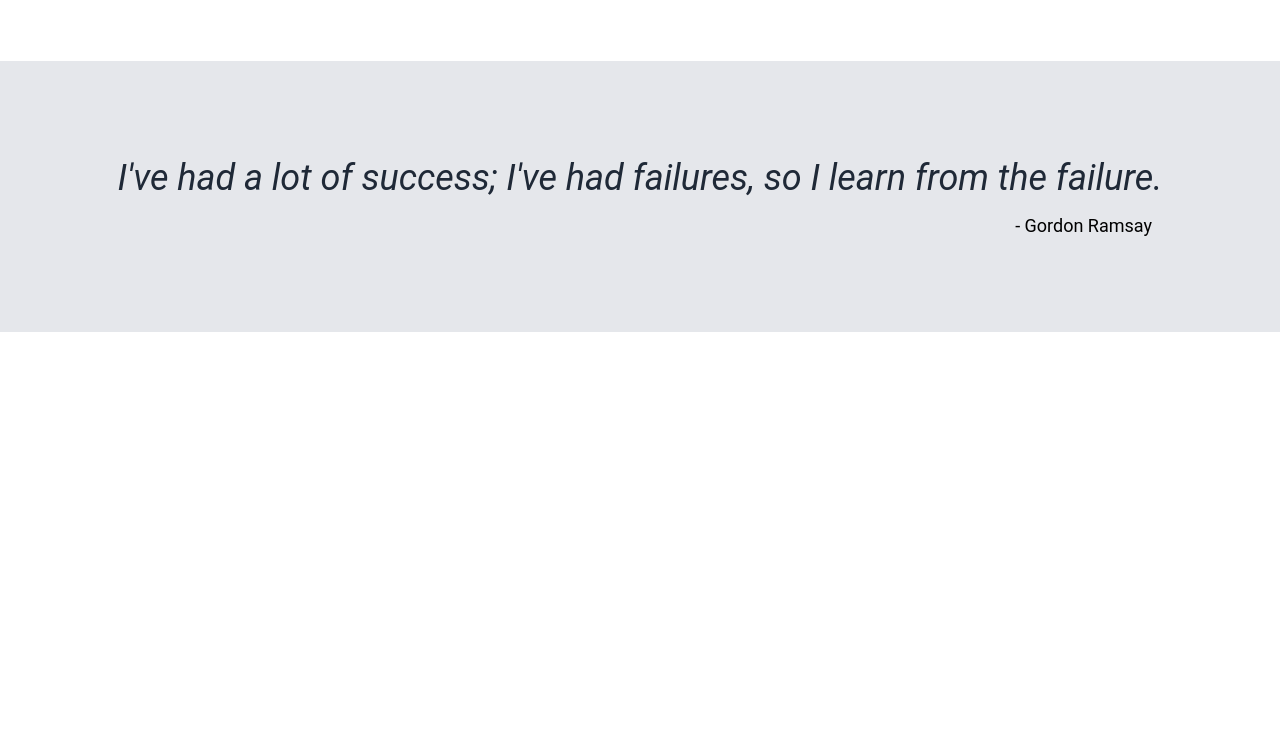
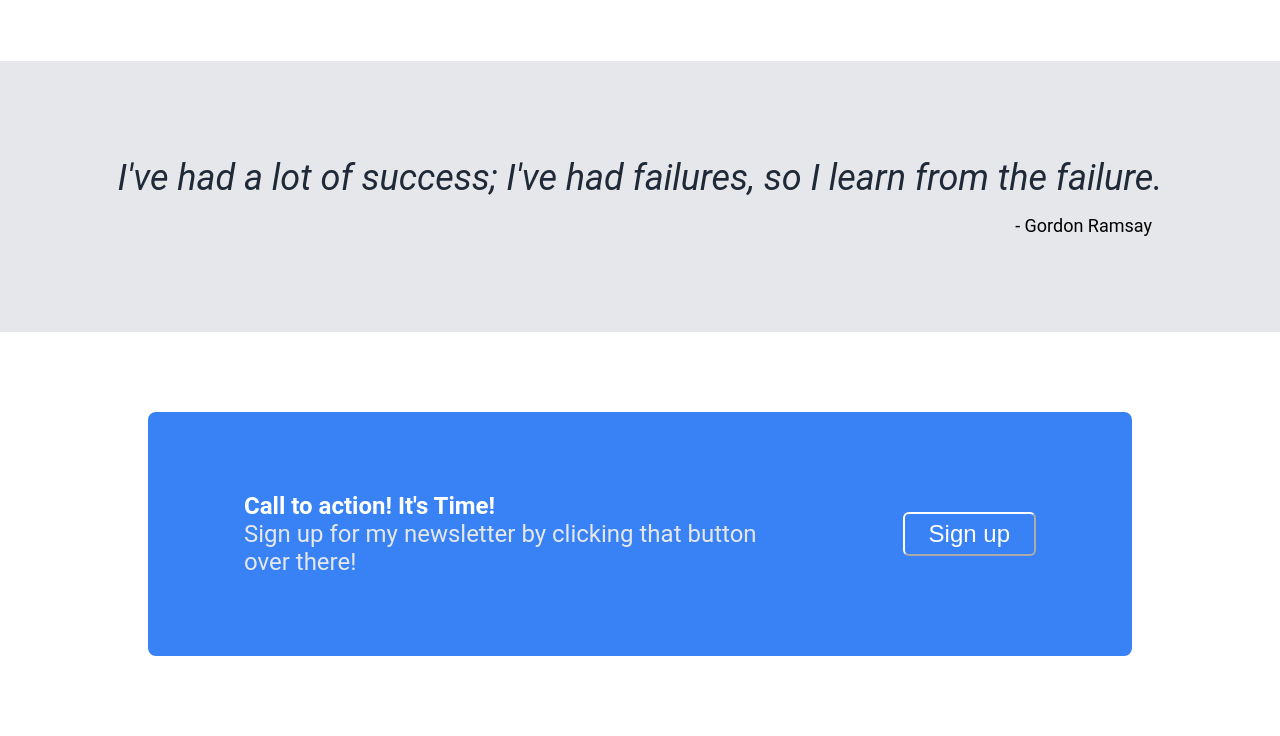
Before and after one commit to kailermai/odin-landing-page, a plain HTML site: page index.html in a window 1280 px wide. Shown: the part 838-1574 px from the top of the page. Before the commit the page ends 1170 px from the top, so only its background shows below. Drawn offline with Linux system fonts and the light colour scheme.

Commit message:
Added call to action section

```diff
--- a/index.html
+++ b/index.html
@@ -49,6 +49,18 @@
                 - Gordon Ramsay
             </div>
         </div>
+
+        <div class="action">
+            <div class="action content">
+                <div class="action text">
+                    <div style="font-weight: bold;">Call to action! It's Time!</div>
+                    <div style="color: #E5E7EB;">Sign up for my newsletter by clicking that button over there!</div>
+                </div>
+                <div class="action button">
+                    <button class="button2">Sign up</button>
+                </div>
+            </div>
+        </div>
     </body>
 
 </html>
--- a/style.css
+++ b/style.css
@@ -166,3 +166,49 @@ li {
     padding-top: 0px;
     padding-right: 80px;
 }
+
+/* Action section */
+.action {
+    display: flex;
+    padding: 80px 48px;
+    background-color: white;
+    justify-content: center;
+    align-items: center;
+
+}
+
+.action.content {
+    display: flex;
+    background-color: #3882F6;
+    width: 75%;
+    padding: 0px 48px;
+    border-radius: 8px;
+}
+
+.action.text {
+    display: flex;
+    flex-direction: column;
+    background-color: #3882F6;
+    align-items: flex-start;
+    font-size: 24px;
+    color: white;
+}
+
+.action.button {
+    display: flex;
+    background-color: #3882F6;
+}
+
+.button2 {
+    background-color: #3882F6;
+    color: white;
+    font-size: 24px;
+    min-width: 160px;
+    min-width: 60px;
+    padding: 6px 24px;
+    text-align: center;
+    text-wrap: nowrap;
+    border-color: white;
+    border-radius: 6px;
+
+}
```
